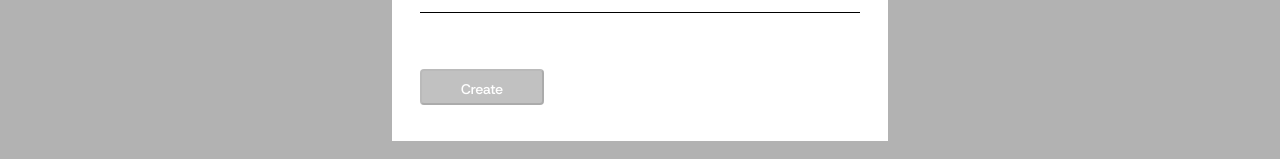
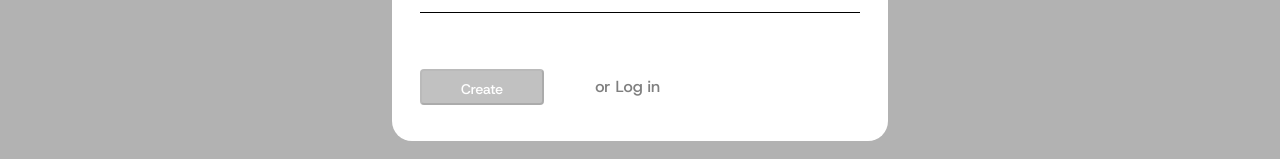
Before and after one commit to Yoshieon/se_project_react, a React (Vite) app: page / in a window 1280 px wide. Both pictures are taken after a click on the button "Register". Shown: the part 518-677 px from the top of the page. Built offline with nearby package versions, Linux system fonts and the light colour scheme; no server answers.

Commit message:
Bug fixes & Additional buttons for Login/Register

```diff
--- a/src/components/App/App.jsx
+++ b/src/components/App/App.jsx
@@ -64,7 +64,7 @@ function App() {
 
     addItem(newCardData, token)
       .then((data) => {
-        setClothingItems((prev) => [data, ...prev]);
+        setClothingItems((prev) => [data.data, ...prev]);
         closeActiveModal();
       })
       .catch(console.error);
@@ -157,14 +157,14 @@ function App() {
       ? addCardLike(id, token)
           .then((updatedCard) => {
             setClothingItems((cards) =>
-              cards.map((item) => (item._id === id ? updatedCard : item)),
+              cards.map((item) => (item._id === id ? updatedCard.data : item)),
             );
           })
           .catch((err) => console.log(err))
       : removeCardLike(id, token)
           .then((updatedCard) => {
             setClothingItems((cards) =>
-              cards.map((item) => (item._id === id ? updatedCard : item)),
+              cards.map((item) => (item._id === id ? updatedCard.data : item)),
             );
           })
           .catch((err) => console.log(err));
@@ -280,11 +280,13 @@ function App() {
               isOpen={activeModal === "login"}
               onClose={closeActiveModal}
               onLogin={handleLogin}
+              onSwitchToRegister={handleRegisterClick}
             />
             <RegisterModal
               isOpen={activeModal === "register"}
               onClose={closeActiveModal}
               onRegister={handleRegister}
+              onSwitchToLogin={handleLoginClick}
             />
             <EditProfileModal
               isOpen={activeModal === "edit-profile"}
--- a/src/components/ItemModal/ItemModal.css
+++ b/src/components/ItemModal/ItemModal.css
@@ -30,6 +30,7 @@
   object-fit: contain;
   width: 100%;
   height: auto;
+  max-height: 498px;
   display: block;
   margin: 0;
 }
--- a/src/components/LoginModal/LoginModal.jsx
+++ b/src/components/LoginModal/LoginModal.jsx
@@ -2,11 +2,15 @@ import { useEffect } from "react";
 import ModalWithForm from "../ModalWithForm/ModalWithForm";
 import { useForm } from "../../hooks/useForm";
 
-const LoginModal = ({ isOpen, onClose, onLogin }) => {
+const LoginModal = ({ isOpen, onClose, onLogin, onSwitchToRegister }) => {
   const { values, handleChange, resetForm } = useForm({
     email: "",
     password: "",
   });
+
+  const handleSwitchToRegister = () => {
+    onSwitchToRegister();
+  };
 
   const isFormValid =
     values.email.trim() !== "" && values.password.trim() !== "";
@@ -30,7 +34,17 @@ const LoginModal = ({ isOpen, onClose, onLogin }) => {
       onClose={onClose}
       isOpen={isOpen}
       onSubmit={handleSubmit}
-      isSubmitDisabled={!isFormValid}>
+      isSubmitDisabled={!isFormValid}
+      secondaryAction={
+        onSwitchToRegister && (
+          <button
+            type="button"
+            className="modal__switch-button"
+            onClick={handleSwitchToRegister}>
+            or Register
+          </button>
+        )
+      }>
       <label className="modal__label">
         Email
         <input
--- a/src/components/ModalWithForm/ModalWithForm.css
+++ b/src/components/ModalWithForm/ModalWithForm.css
@@ -85,7 +85,6 @@
   height: 36px;
   font-family: "Cabinet Grotesk";
   border-radius: 4px;
-  margin-top: 40px;
   line-height: 20px;
   gap: 8px;
   font-size: 14px;
@@ -119,7 +118,7 @@
   max-width: 496px;
   box-sizing: border-box;
   width: 100%;
-  border-radius: none;
+  border-radius: 20px;
   border: 1px rgba(0, 0, 0, 1);
 }
 
@@ -127,6 +126,40 @@
   display: flex;
   flex-direction: column;
   width: 100%;
+}
+
+.modal__actions {
+  display: flex;
+  justify-content: space-between;
+  align-items: center;
+  margin-top: 40px;
+  gap: 16px;
+}
+
+.modal__secondary-action {
+  font-family: "Cabinet Grotesk";
+  font-size: 14px;
+  font-weight: 700;
+  color: #000;
+  text-align: right;
+}
+
+.modal__switch-button {
+  background: none;
+  margin-right: 200px;
+  height: 20px;
+  border: none;
+  padding: 0;
+  font-family: "Cabinet Grotesk";
+  font-size: 16px;
+  font-weight: 700;
+  color: rgba(0, 0, 0, 0.5);
+  line-height: 20px;
+  cursor: pointer;
+}
+
+.modal__switch-button:hover {
+  opacity: 0.8;
 }
 
 .modal__radio-buttons {
--- a/src/components/ModalWithForm/ModalWithForm.jsx
+++ b/src/components/ModalWithForm/ModalWithForm.jsx
@@ -10,6 +10,7 @@ function ModalWithForm({
   onClose,
   onSubmit,
   isSubmitDisabled,
+  secondaryAction,
 }) {
   const handleBackdropClick = (e) => {
     if (e.target === e.currentTarget) {
@@ -28,12 +29,17 @@ function ModalWithForm({
         </button>
         <form className="modal__form" onSubmit={onSubmit}>
           {children}
+          <div className="modal__actions">
             <button
               type="submit"
               className="modal__submit"
               disabled={isSubmitDisabled}>
               {buttonText}
             </button>
+            {secondaryAction && (
+              <div className="modal__secondary-action">{secondaryAction}</div>
+            )}
+          </div>
         </form>
       </div>
     </div>
--- a/src/components/RegisterModal/RegisterModal.jsx
+++ b/src/components/RegisterModal/RegisterModal.jsx
@@ -2,7 +2,7 @@ import { useEffect } from "react";
 import ModalWithForm from "../ModalWithForm/ModalWithForm";
 import { useForm } from "../../hooks/useForm";
 
-const RegisterModal = ({ isOpen, onClose, onRegister }) => {
+const RegisterModal = ({ isOpen, onClose, onRegister, onSwitchToLogin }) => {
   const { values, handleChange, resetForm } = useForm({
     name: "",
     avatar: "",
@@ -15,6 +15,10 @@ const RegisterModal = ({ isOpen, onClose, onRegister }) => {
     values.avatar.trim() !== "" &&
     values.email.trim() !== "" &&
     values.password.trim() !== "";
+
+  const handleSwitchToLogin = () => {
+    onSwitchToLogin?.();
+  };
 
   const handleSubmit = (evt) => {
     evt.preventDefault();
@@ -35,7 +39,17 @@ const RegisterModal = ({ isOpen, onClose, onRegister }) => {
       onClose={onClose}
       isOpen={isOpen}
       onSubmit={handleSubmit}
-      isSubmitDisabled={!isFormValid}>
+      isSubmitDisabled={!isFormValid}
+      secondaryAction={
+        onSwitchToLogin && (
+          <button
+            type="button"
+            className="modal__switch-button"
+            onClick={handleSwitchToLogin}>
+            or Log in
+          </button>
+        )
+      }>
       <label className="modal__label">
         Name
         <input
```
Lines whose indentation alone changed are shown as unchanged.
